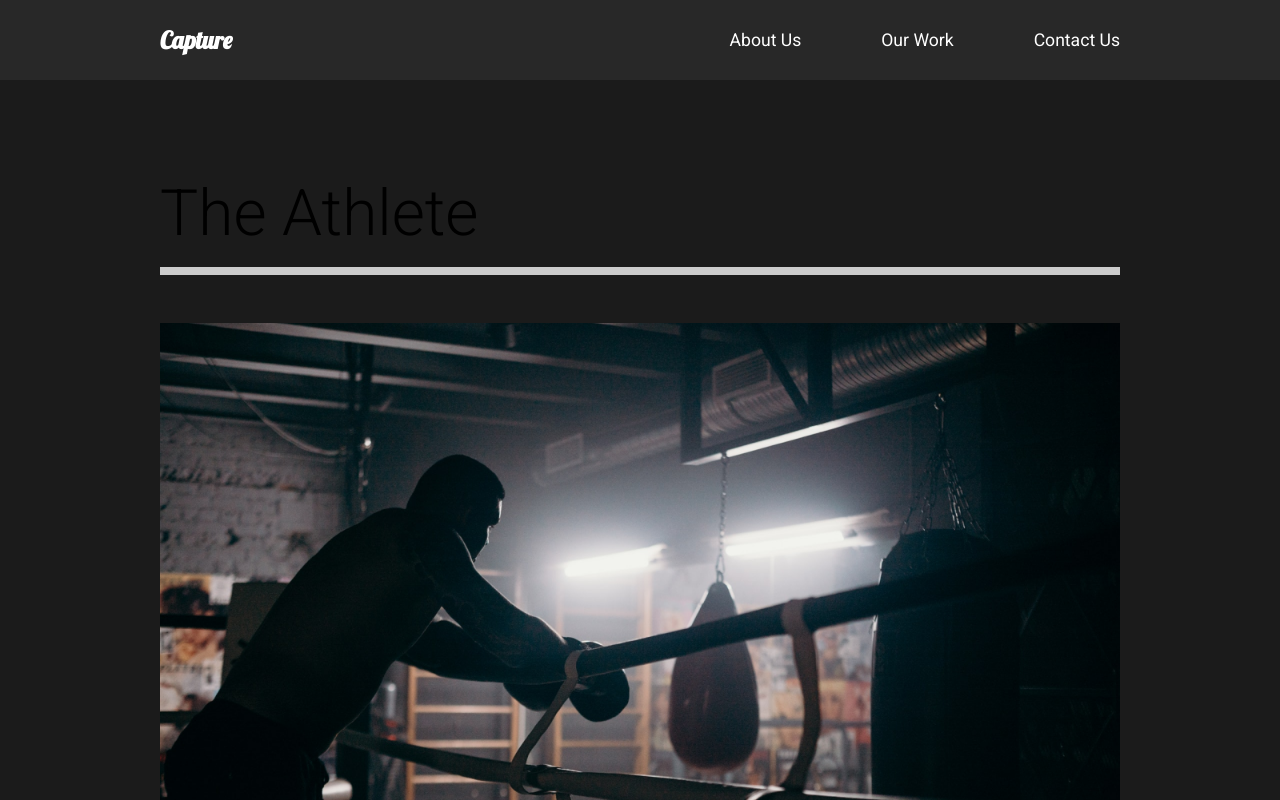
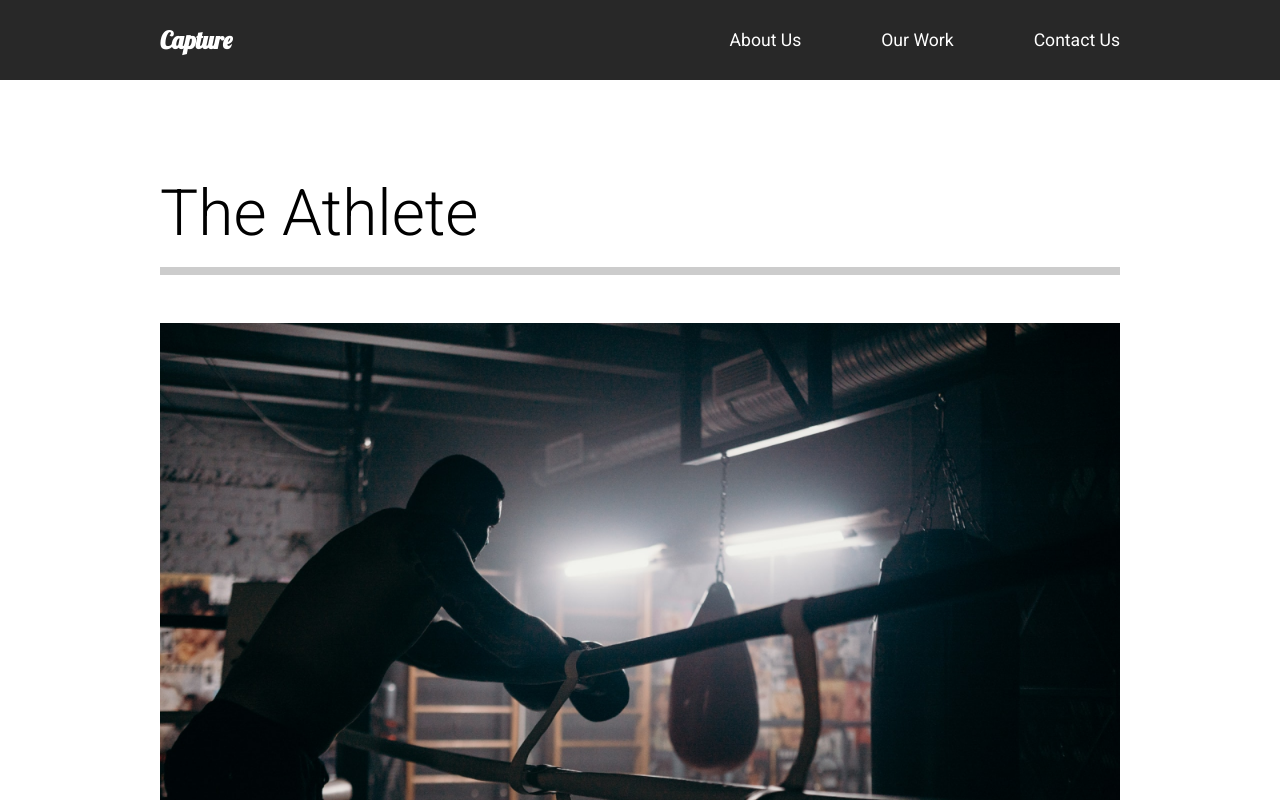
Before and after one commit to Mridul2820/capture-portofolio, a React (Create React App) app: page /work in a window 1280 px wide. Shown: the top 800 px of the page. Built offline with nearby package versions, Linux system fonts and the light colour scheme.

Commit message:
page transition

```diff
--- a/src/App.js
+++ b/src/App.js
@@ -1,5 +1,7 @@
 import React from 'react'
-import { Switch, Route } from "react-router-dom";
+import { Switch, Route, useLocation } from "react-router-dom";
+
+import { AnimatePresence } from "framer-motion";
 
 import Nav from './components/Nav'
 
@@ -11,11 +13,14 @@ import MovieDetail from './pages/MovieDetail'
 import GlobalStyle from './components/GlobalStyle'
 
 const App = () => {
+    const location = useLocation()
+
     return (
         <div>
             <GlobalStyle />
             <Nav />
-            <Switch>
+            <AnimatePresence exitBeforeEnter >
+                <Switch location={location} key={location.pathname} >
                     <Route path="/" exact>
                         <AboutUs />
                     </Route>
@@ -29,6 +34,7 @@ const App = () => {
                         <ContactUs />
                     </Route>
                 </Switch>
+            </AnimatePresence>
 
         </div>
     )
--- /dev/null
+++ b/src/animation.js
@@ -0,0 +1,20 @@
+export const pageAnimation = {
+    hidden: {
+        opacity: 0,
+        y: 300
+    },
+    show: {
+        opacity: 1,
+        y: 0,
+        transition: {
+            duration: 1
+        }
+    },
+    exit: {
+        opacity: 0,
+        y: 300,
+        transition: {
+            duration: 1
+        }
+    }
+}
--- a/src/pages/AboutUs.js
+++ b/src/pages/AboutUs.js
@@ -1,15 +1,24 @@
 import React from 'react'
+
 import AboutSection from '../components/AboutSection'
 import ServicesSection from '../components/ServicesSection'
 import FaqSection from '../components/FaqSection'
 
+import { motion } from "framer-motion";
+import { pageAnimation } from "../animation";
+
 const AboutUs = () => {
     return (
-        <>
+        <motion.div
+            variants={pageAnimation}
+            initial="hidden"
+            animate="show"
+            exit="exit"
+        >
             <AboutSection />
             <ServicesSection />
             <FaqSection />
-        </>
+        </motion.div>
     )
 }
 
--- a/src/pages/ContactUs.js
+++ b/src/pages/ContactUs.js
@@ -1,10 +1,19 @@
 import React from 'react'
+
+import { motion } from "framer-motion";
+import { pageAnimation } from "../animation";
 
 const ContactUs = () => {
     return (
-        <div>
+        <motion.div
+            variants={pageAnimation}
+            initial="hidden"
+            animate="show"
+            exit="exit"
+            style={{background: "#fff"}}
+        >
             <h1>Contact</h1>
-        </div>
+        </motion.div>
     )
 }
 
--- a/src/pages/MovieDetail.js
+++ b/src/pages/MovieDetail.js
@@ -6,6 +6,9 @@ import { MovieState } from "../movieState";
 import Award from '../components/Award'
 
 import styled from 'styled-components';
+
+import { motion } from "framer-motion";
+import { pageAnimation } from "../animation";
 
 const MovieDetail = () => {
     const history = useHistory();
@@ -22,7 +25,12 @@ const MovieDetail = () => {
     return (
         <>
         {movie && (
-            <StyledDetails>
+            <StyledDetails
+                variants={pageAnimation}
+                initial="hidden"
+                animate="show"
+                exit="exit"
+            >
                 <StyledHeadline>
                     <h2>{movie.title}</h2>
                     <img src={movie.mainImg} alt={movie.title} />
@@ -45,7 +53,7 @@ const MovieDetail = () => {
     )
 }
 
-const StyledDetails = styled.div`
+const StyledDetails = styled(motion.div)`
     color: white;
 `
 
--- a/src/pages/OurWork.js
+++ b/src/pages/OurWork.js
@@ -6,9 +6,18 @@ import athleteSmall from '../images/athlete-small.png'
 import goodtimesSmall from '../images/goodtimes-small.png'
 import theracerSmall from '../images/theracer-small.png'
 
+import { motion } from "framer-motion";
+import { pageAnimation } from "../animation";
+
 const OurWork = () => {
     return (
-        <StyledWork>
+        <StyledWork
+            variants={pageAnimation}
+            initial="hidden"
+            animate="show"
+            exit="exit"
+            style={{background: "#fff"}}
+        >
             <StyledMovie>
                 <h2>The Athlete</h2>
                 <div className="line"></div>
@@ -34,7 +43,7 @@ const OurWork = () => {
     )
 }
 
-const StyledWork = styled.div`
+const StyledWork = styled(motion.div)`
     min-height: 100vh;
     overflow: hidden;
     padding: 5rem 10rem;
```
Lines whose indentation alone changed are shown as unchanged.
